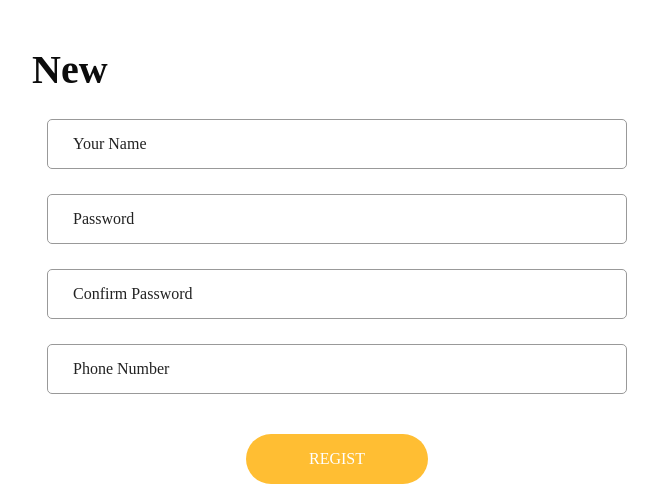
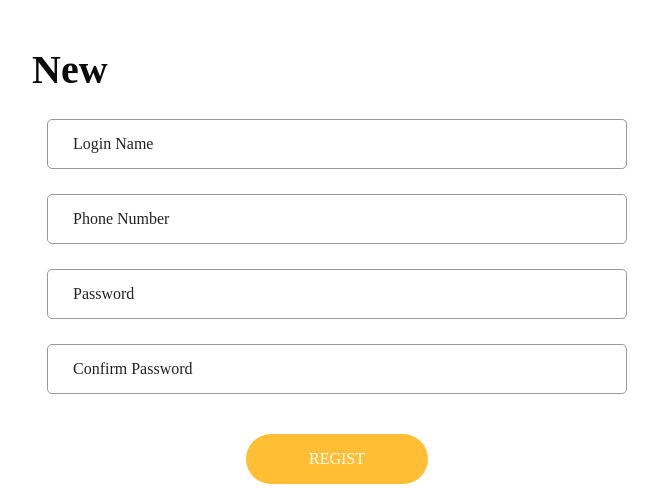
Before and after one commit to miyosi33/FIC_D_CareerDesign, a PHP site: page /new.php in a window 1280 px wide. Shown: the part 74-562 px from the top of the page, without its empty margins (303-961 px from the left). Run offline with PHP 8.4, Linux system fonts and the light colour scheme; some libraries are stand-ins or nearby versions; some web fonts are replaced.

Commit message:
Update new.php

```diff
--- a/new.php
+++ b/new.php
@@ -15,7 +15,10 @@
       <form action="login.php" method="post">
         <input type="hidden" name="command" value="regist">
         <div>
-          <input type="text" class="form-control" placeholder="Your Name" name="login"/>
+          <input type="text" class="form-control" placeholder="Login Name" name="login"/>
+        </div>
+        <div>
+          <input type="tel" class="form-control" placeholder="Phone Number" name="phone_number"/>
         </div>
         <div>
           <input type="password" class="form-control" placeholder="Password" name="password"/>
@@ -23,9 +26,7 @@
         <div>
           <input type="password" class="form-control" placeholder="Confirm Password" name="confirm_password"/>
         </div>
-        <div>
-          <input type="tel" class="form-control" placeholder="Phone Number" name="phone_number"/>
-        </div>
+
 
         <div class="form_container">
           <div class="btn_box">
```
